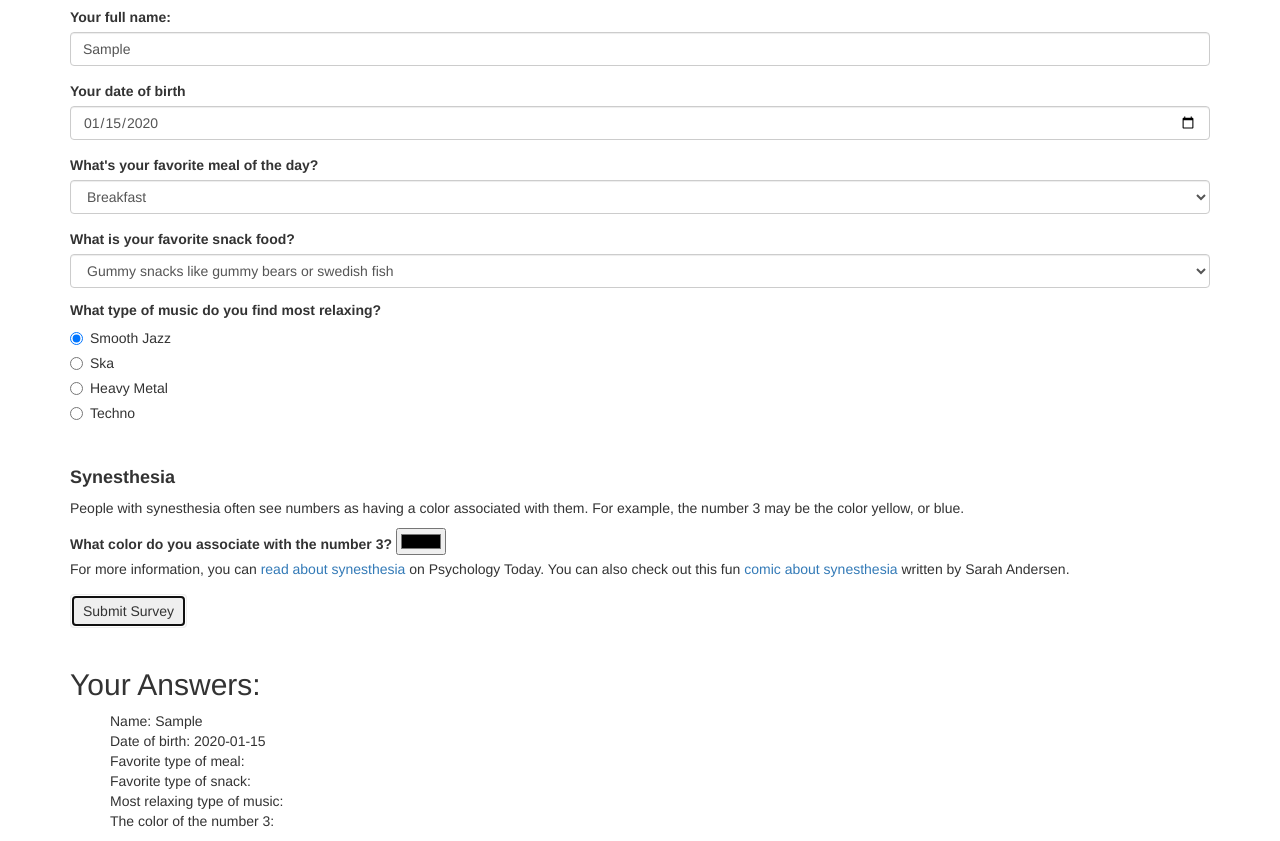
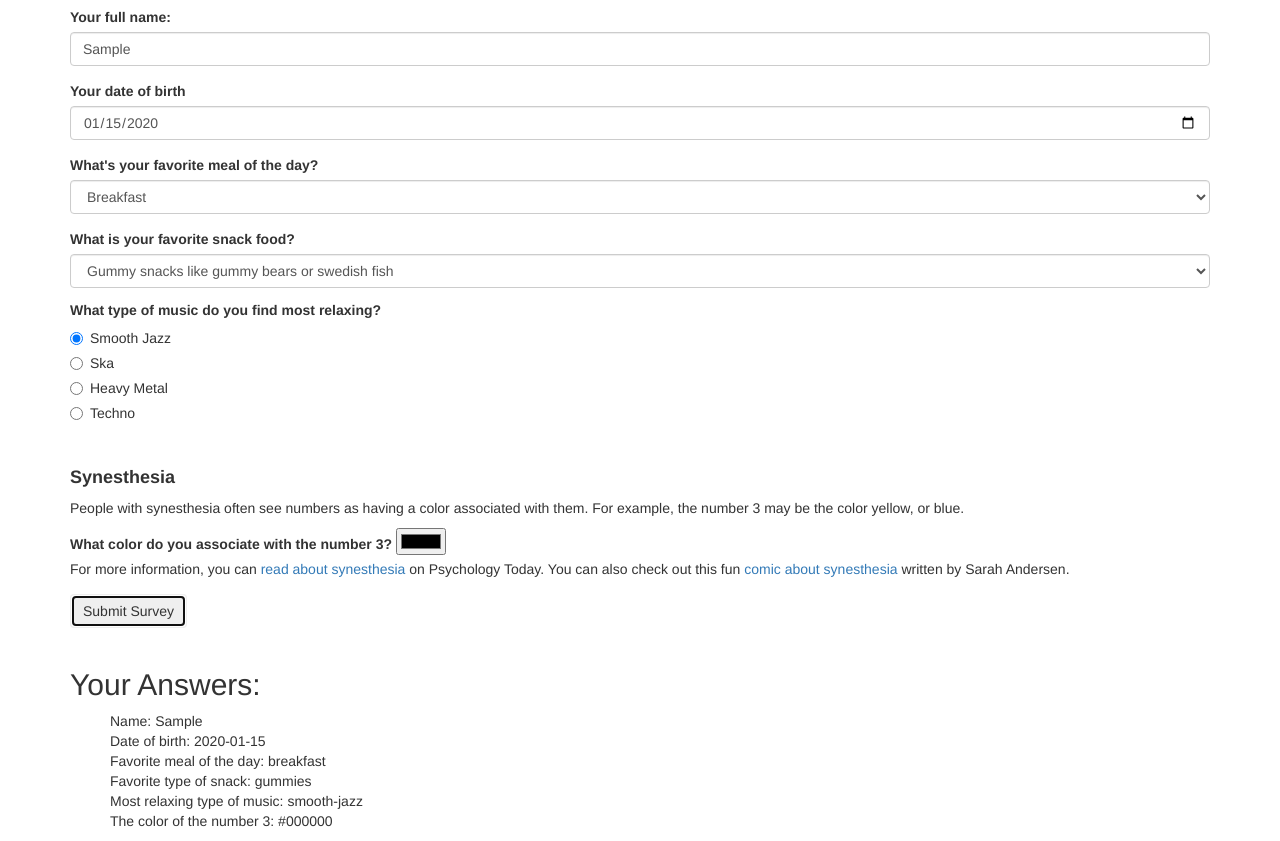
Before and after one commit to LINDGRENBA/survey-form, a plain HTML site: page index.html in a window 1280 px wide. Both pictures are taken after typing "Sample", "2020-01-15" into the empty fields and a click on the button "Submit Survey". Shown: the part 93-934 px from the top of the page. Drawn offline with Linux system fonts and the light colour scheme.

Commit message:
Add javascript for remaining form fields.

```diff
--- a/index.html
+++ b/index.html
@@ -42,7 +42,7 @@
           <option value="gummies">Gummy snacks like gummy bears or swedish fish</option>
           <option value="salty">Salty foods, like chips or pretzels</option>
           <option value="baked-goods">Cookies, cakes, pastries</option>
-          <option value="fruitsandveggies">Healthy snacks like fruits and vegetables</option>
+          <option value="healthy">Healthy snacks like fruits and vegetables</option>
         </select>
       </div>
 
@@ -77,8 +77,10 @@
       <div class="form-group">
         <h4>Synesthesia</h4>
         <p>People with synesthesia often see numbers as having a color associated with them. For example, the number 3 may be the color yellow, or blue.</p>
+
         <label for="color3">What color do you associate with the number 3?</label>
         <input type="color" name="color3" id="color3">
+
         <p>For more information, you can <a href="https://www.psychologytoday.com/us/basics/synesthesia" target="_blank">read about synesthesia</a> on Psychology Today. You can also check out this fun <a href="https://tapas.io/episode/1731313" target="_blank">comic about synesthesia</a> written by Sarah Andersen.</p>
       </div>
 
@@ -91,7 +93,7 @@
       <ul>
         <li>Name: <span class="name"></span></li>
         <li>Date of birth: <span class="date-of-birth"></span></li>
-        <li>Favorite type of meal: <span class="favorite-meal"></span></li>
+        <li>Favorite meal of the day: <span class="favorite-meal"></span></li>
         <li>Favorite type of snack: <span class="favorite-snack"></span></li>
         <li>Most relaxing type of music: <span class="relaxing-music"></span></li>
         <li>The color of the number 3: <span class="color-of-three"></span></li>
--- a/js/scripts.js
+++ b/js/scripts.js
@@ -4,25 +4,20 @@ $(document).ready(function() {
 
     let nameValue = $("#name").val();
     let dobValue = $("#born").val();
+    let favMealValue = $("#favorite-meal").val();
+    let favSnacksValue = $("#snacks").val();
+    let musicValue = $("input:radio[name=music]:checked").val();
+    let color3Value = $("#color3").val();
 
 
     $("span.name").text(nameValue);
     $("span.date-of-birth").text(dobValue);
+    $("span.favorite-meal").text(favMealValue);
+    $("span.favorite-snack").text(favSnacksValue);
+    $("span.relaxing-music").text(musicValue);
+    $("span.color-of-three").text(color3Value);
 
     $(".answers").show();
 
   });
 });
-
-// born
-// favorite-meal
-// snacks
-// radio selection for chosen ID
-// chosen color
-
-
-// date-of-birth
-// favorite-meal
-// favorite-snack
-// relaxing-music
-// color-of-three
```
